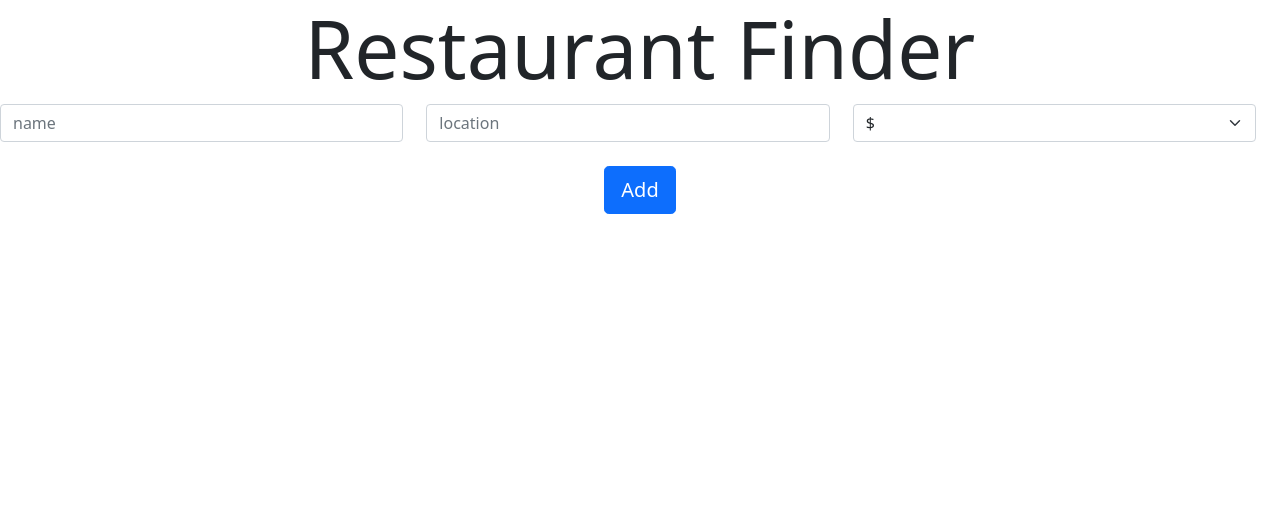
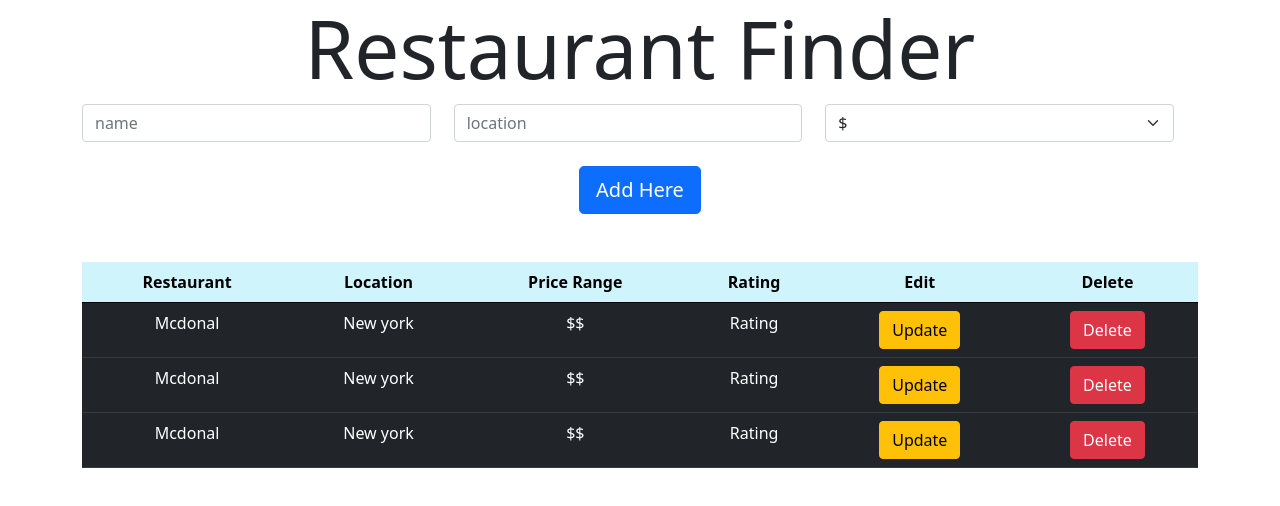
Before and after one commit to Elham-Ahmadzadeh/Yelp-restaurant-app, a React (Create React App) app in the folder client/: page / in a window 1280 px wide. Shown: the top 506 px of the page. Built offline with nearby package versions, Linux system fonts and the light colour scheme.

Commit message:
bootstrap added to frontend

```diff
--- a/client/src/App.jsx
+++ b/client/src/App.jsx
@@ -1,19 +1,24 @@
 import React from 'react'
-import { BrowserRouter as Router, Switch , Route } from 'react-router-dom'
+import { BrowserRouter as Router, Switch, Route } from 'react-router-dom'
 import Home from './routes/Home'
 import UpdatePage from './routes/UpdatePage'
 import RestaurantDetailPage from './routes/ReastaurantDetailPage'
 
 const App = () => {
   return (
-  <div>
+    <div className="container">
       <Router>
         <Switch>
-      <Route exact path="/" component={Home}/>
-      <Route exact path="/restaurants/:id/update" component={UpdatePage}/>
-      <Route exact path="/restaurants/:id" component={RestaurantDetailPage}/>
+          <Route exact path="/" component={Home} />
+          <Route exact path="/restaurants/:id/update" component={UpdatePage} />
+          <Route
+            exact
+            path="/restaurants/:id"
+            component={RestaurantDetailPage}
+          />
         </Switch>
       </Router>
     </div>
-  )}
+  )
+}
 export default App
--- a/client/src/components/AddRestaurant.jsx
+++ b/client/src/components/AddRestaurant.jsx
@@ -24,7 +24,9 @@ const AddRestaurant = () => {
         </div>
         <div className="mb-4"></div>
         <div className="text-center">
-          <button className="btn btn-primary btn-lg text-center">Add</button>
+          <button className="btn btn-primary btn-lg text-center">
+            Add Here
+          </button>
         </div>
       </form>
     </div>
--- a/client/src/components/RestaurantList.jsx
+++ b/client/src/components/RestaurantList.jsx
@@ -2,16 +2,57 @@ import React from 'react'
 
 const RestaurantList = () => {
   return (
-    <div className="list-group">
-      <table className=".table .table-hover table-dark">
-        <thead className="bg-priamry">
+    <div className="table-responsive-md">
+      <div className="mb-5"></div>
+      <table className="table table-hover text-center table-dark">
+        <thead className="table-info">
+          <tr>
             <th scope="col">Restaurant</th>
             <th scope="col">Location</th>
             <th scope="col">Price Range</th>
             <th scope="col">Rating</th>
             <th scope="col">Edit</th>
             <th scope="col">Delete</th>
+          </tr>
         </thead>
+        <tbody>
+          <tr>
+            <td>Mcdonal</td>
+            <td>New york</td>
+            <td>$$</td>
+            <td>Rating</td>
+            <td>
+              <button className="btn btn-warning">Update</button>
+            </td>
+            <td>
+              <button className="btn btn-danger">Delete</button>
+            </td>
+          </tr>
+          <tr>
+            <td>Mcdonal</td>
+            <td>New york</td>
+            <td>$$</td>
+            <td>Rating</td>
+            <td>
+              <button className="btn btn-warning">Update</button>
+            </td>
+            <td>
+              <button className="btn btn-danger">Delete</button>
+            </td>
+          </tr>
+          <tr>
+            <td>Mcdonal</td>
+            <td>New york</td>
+            <td>$$</td>
+            <td>Rating</td>
+            <td>
+              <button className="btn btn-warning">Update</button>
+            </td>
+            <td>
+              <button className="btn btn-danger">Delete</button>
+            </td>
+          </tr>
+        </tbody>
       </table>
     </div>
   )
--- a/client/src/routes/Home.jsx
+++ b/client/src/routes/Home.jsx
@@ -2,12 +2,14 @@
 import React from 'react'
 import AddRestaurant from '../components/AddRestaurant'
 import Header from '../components/Header'
+import RestaurantList from '../components/RestaurantList'
 
 const Home = () => {
   return (
     <div>
-     <Header/>
-     <AddRestaurant />
+      <Header />
+      <AddRestaurant />
+      <RestaurantList />
     </div>
   )
 }
```
Lines whose indentation alone changed are shown as unchanged.
